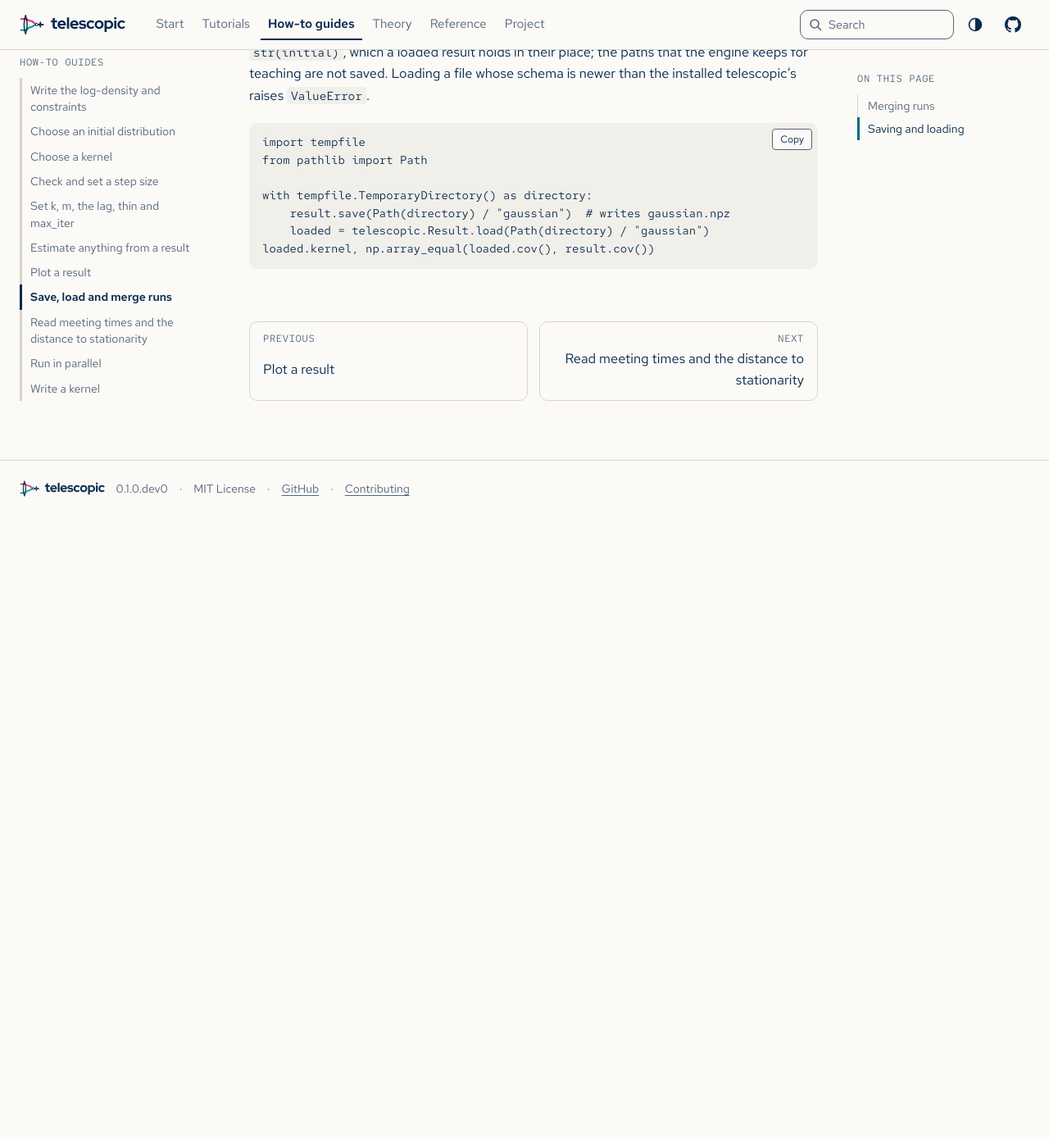
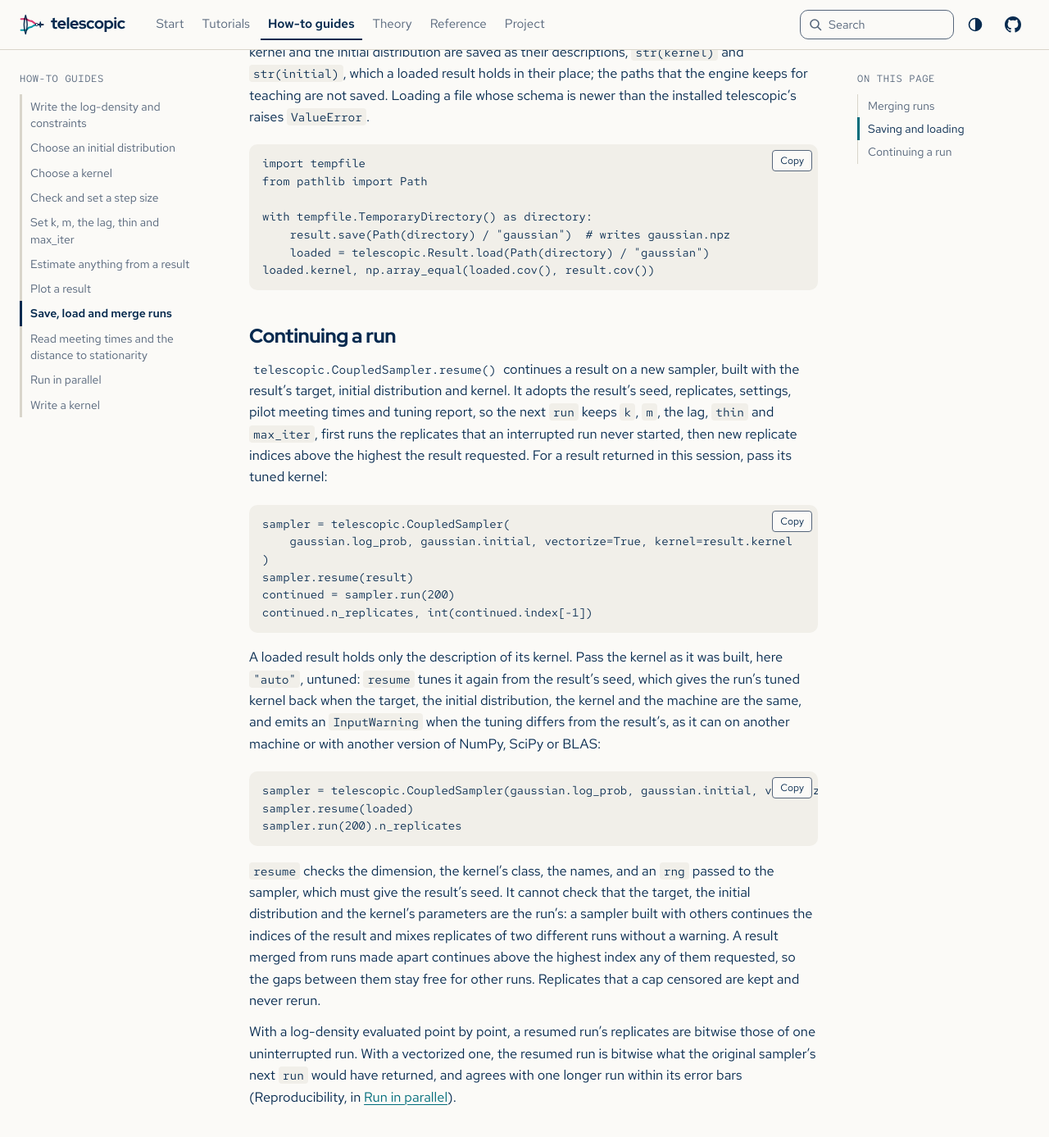
Before and after one commit to joshspeagle/telescopic, a Sphinx documentation site: the page built from docs/guide/save-load-merge.md, in a window 1280 px wide and 1400 px high, scrolled down 990 px. Shown: the top 1387 px of the window at 82% size. Built offline with Sphinx 7.4.7, drawn with Linux system fonts in a browser that asks for light colours; before the commit the page ends 1620 px from its top, so only the background shows below that; some of the changed text lies outside the part shown.

Commit message:
Document CoupledSampler.resume in the guides
Continuing a run in the save, load and merge guide; its bitwise
guarantees under Reproducibility; the kept settings in the settings
guide; emcee's continuation in Coming from emcee; and its warning in
the warnings reference.

Co-Authored-By: Claude Opus 5.5 <noreply@anthropic.com>
Claude-Session: https://claude.ai/code/session_01JkqiRjnZwqMVo8Rd3e5j1c

````diff
--- a/docs/guide/save-load-merge.md
+++ b/docs/guide/save-load-merge.md
@@ -23,9 +23,10 @@ result = telescopic.sample(
 ## Merging runs
 
 A sampler needs no merging: each call of `run` returns the result of all its replicates
-so far. {meth}`telescopic.Result.merge` joins runs made apart, such as runs of
-{func}`telescopic.engine.run` on separate ranges of replicate indices, on one machine or
-several. The runs must have the same root seed, settings and dimension, and no replicate
+so far, and a new sampler continues a returned or loaded result with `resume`
+([Continuing a run](#continuing-a-run)). {meth}`telescopic.Result.merge` joins runs made
+apart, such as runs of {func}`telescopic.engine.run` on separate ranges of replicate
+indices, on one machine or several. The runs must have the same root seed, settings and dimension, and no replicate
 index in common, which `merge` checks. They must also share the target, the kernel and the
 initial distribution, which it cannot check. Here the replicates 1000 to 1199 extend the
 run of [Estimate anything from a result](estimates.md), 1000 replicates of
@@ -71,3 +72,47 @@ with tempfile.TemporaryDirectory() as directory:
     loaded = telescopic.Result.load(Path(directory) / "gaussian")
 loaded.kernel, np.array_equal(loaded.cov(), result.cov())
 ```
+
+## Continuing a run
+
+{meth}`telescopic.CoupledSampler.resume` continues a result on a new sampler, built with
+the result's target, initial distribution and kernel. It adopts the result's seed,
+replicates, settings, pilot meeting times and tuning report, so the next `run` keeps
+`k`, `m`, the lag, `thin` and `max_iter`, first runs the replicates that an interrupted
+run never started, then new replicate indices above the highest the result requested.
+For a result returned in this session, pass its tuned kernel:
+
+```{code-cell} python
+sampler = telescopic.CoupledSampler(
+    gaussian.log_prob, gaussian.initial, vectorize=True, kernel=result.kernel
+)
+sampler.resume(result)
+continued = sampler.run(200)
+continued.n_replicates, int(continued.index[-1])
+```
+
+A loaded result holds only the description of its kernel. Pass the kernel as it was
+built, here `"auto"`, untuned: `resume` tunes it again from the result's seed, which
+gives the run's tuned kernel back when the target, the initial distribution, the kernel
+and the machine are the same, and emits an `InputWarning` when the tuning differs from
+the result's, as it can on another machine or with another version of NumPy, SciPy or
+BLAS:
+
+```{code-cell} python
+sampler = telescopic.CoupledSampler(gaussian.log_prob, gaussian.initial, vectorize=True)
+sampler.resume(loaded)
+sampler.run(200).n_replicates
+```
+
+`resume` checks the dimension, the kernel's class, the names, and an `rng` passed to the
+sampler, which must give the result's seed. It cannot check that the target, the initial
+distribution and the kernel's parameters are the run's: a sampler built with others
+continues the indices of the result and mixes replicates of two different runs without a
+warning. A result merged from runs made apart continues above the highest index any of
+them requested, so the gaps between them stay free for other runs. Replicates that a cap
+censored are kept and never rerun.
+
+With a log-density evaluated point by point, a resumed run's replicates are bitwise
+those of one uninterrupted run. With a vectorized one, the resumed run is bitwise what
+the original sampler's next `run` would have returned, and agrees with one longer run
+within its error bars (Reproducibility, in [Run in parallel](parallel.md)).
````
Also changed, not shown: docs/guide/parallel.md (+9 -0 lines), docs/guide/settings.md (+4 -0 lines), docs/reference/warnings.md (+4 -2 lines), docs/start/coming-from-emcee.md (+1 -0 lines).
